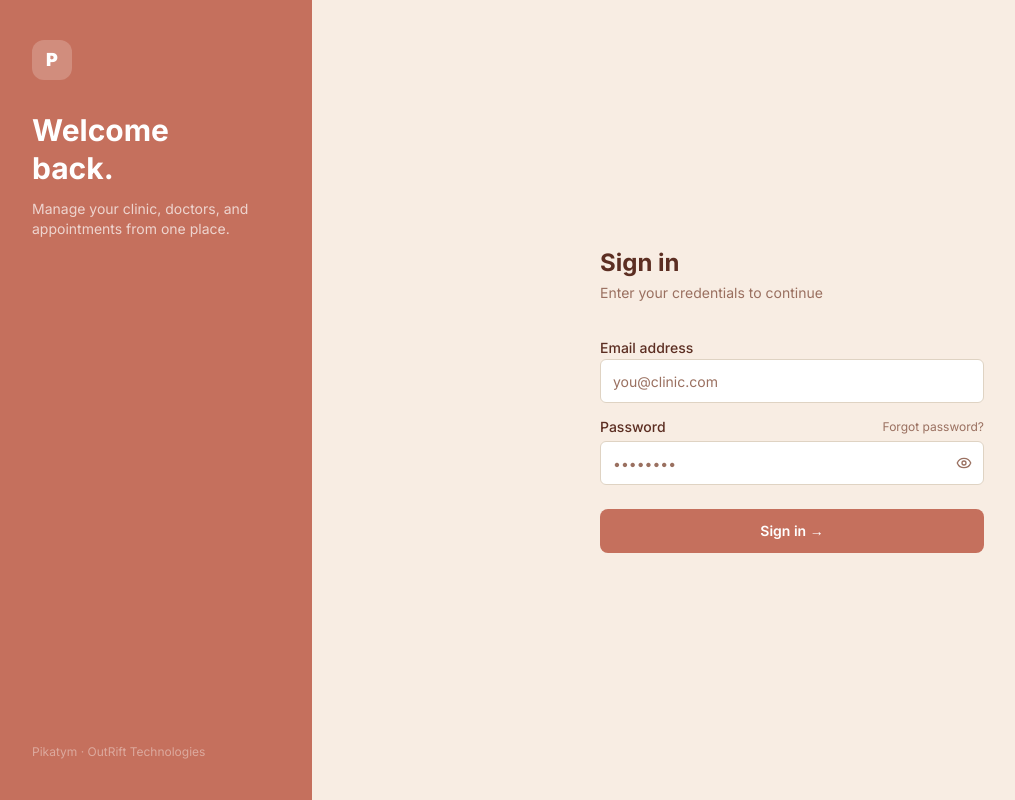
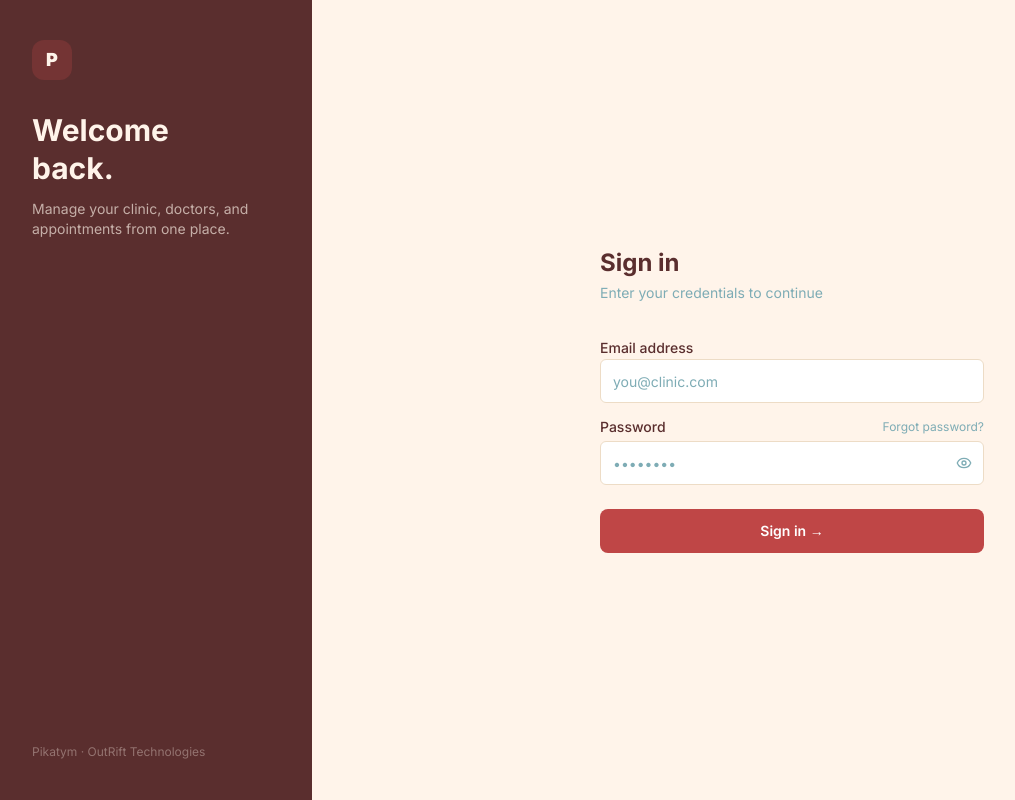
Before and after one commit to alwingodly/pidge, a Next.js app: page /admin/login in a window 1280 px wide. Shown: the whole page, without its empty margins (8-1023 px from the left). Built offline with nearby package versions, Linux system fonts and the light colour scheme.

Commit message:
eighth  commit

```diff
--- a/src/app/globals.css
+++ b/src/app/globals.css
@@ -1,97 +1,101 @@
 @import "tailwindcss";
 
 /* ── Brand Palette ────────────────────────────────────────────────────────── */
-/* #C5705D terracotta · #D0B8A8 warm-taupe · #DFD3C3 linen · #F8EDE3 cream  */
+/* #BF4646 deep-red · #EDDCC6 warm-beige · #FFF4EA soft-cream · #7EACB5 teal */
 
 :root {
   --background:          #ffffff;
-  --foreground:          #5C2E22;
+  --foreground:          #5A2E2E;
 
   --card:                #ffffff;
-  --card-foreground:     #5C2E22;
+  --card-foreground:     #5A2E2E;
   --popover:             #ffffff;
-  --popover-foreground:  #5C2E22;
+  --popover-foreground:  #5A2E2E;
 
-  --primary:             #C5705D;
+  --primary:             #BF4646;
   --primary-foreground:  #ffffff;
 
-  --secondary:           #F8EDE3;
-  --secondary-foreground:#5C2E22;
+  --secondary:           #EDDCC6;
+  --secondary-foreground:#5A2E2E;
 
-  --muted:               #F8EDE3;
-  --muted-foreground:    #9A7060;
+  --muted:               #FFF4EA;
+  --muted-foreground:    #7EACB5;
 
-  --accent:              #D0B8A8;
-  --accent-foreground:   #5C2E22;
+  --accent:              #7EACB5;
+  --accent-foreground:   #ffffff;
 
-  --destructive:         #A85040;
+  --destructive:         #BF4646;
   --destructive-foreground: #ffffff;
 
-  --border:              #DFD3C3;
-  --input:               #DFD3C3;
-  --ring:                #C5705D;
+  --border:              #EDDCC6;
+  --input:               #EDDCC6;
+  --ring:                #BF4646;
 
   --radius:              0.5rem;
-  --page-bg:             #F8EDE3;
+  --page-bg:             #FFF4EA;
 
   /* Sidebar tokens */
-  --sidebar-bg:            #C5705D;
-  --sidebar-text:          rgba(255, 255, 255, 0.65);
-  --sidebar-text-active:   #ffffff;
-  --sidebar-active-bg:     rgba(248, 237, 227, 0.20);
+  --sidebar-bg:            #5A2E2E;
+  --sidebar-text:          rgba(255, 244, 234, 0.65);
+  --sidebar-text-active:   #FFF4EA;
+  --sidebar-active-bg:     rgba(191, 70, 70, 0.25);
   --sidebar-hover-bg:      rgba(255, 255, 255, 0.10);
-  --sidebar-border:        rgba(255, 255, 255, 0.12);
-  --sidebar-section-label: rgba(255, 255, 255, 0.35);
-  --sidebar-toggle-bg:     #ffffff;
-  --sidebar-toggle-fg:     #C5705D;
-  --sidebar-toggle-border: #DFD3C3;
+  --sidebar-border:        rgba(255, 244, 234, 0.10);
+  --sidebar-section-label: rgba(255, 244, 234, 0.40);
+  --sidebar-toggle-bg:     #FFF4EA;
+  --sidebar-toggle-fg:     #5A2E2E;
+  --sidebar-toggle-border: #EDDCC6;
 
   /* Card / panel tokens */
-  --card-divider:             #DFD3C3;
+  --card-divider:             #EDDCC6;
 
   /* "Next up" feature card */
-  --nextup-bg:                #C5705D;
-  --nextup-fg:                #ffffff;
-  --nextup-label:             rgba(255, 255, 255, 0.45);
-  --nextup-muted:             rgba(255, 255, 255, 0.60);
-  --nextup-hover-fg:          #F8EDE3;
+  --nextup-bg:                #5A2E2E;
+  --nextup-fg:                #FFF4EA;
+  --nextup-label:             rgba(255, 244, 234, 0.55);
+  --nextup-muted:             rgba(255, 244, 234, 0.65);
+  --nextup-hover-fg:          #ffffff;
 
   /* Attention indicator dot */
-  --attention-dot:            #D0B8A8;
+  --attention-dot:            #BF4646;
 
   /* Status pill tokens */
-  --status-pending-bg:        #FEF3C7;
-  --status-pending-fg:        #92400E;
-  --status-pending-ring:      #FDE68A;
-  --status-approved-bg:       #D1FAE5;
-  --status-approved-fg:       #065F46;
-  --status-approved-ring:     #A7F3D0;
-  --status-cancelled-bg:      #FEE2E2;
-  --status-cancelled-fg:      #DC2626;
-  --status-cancelled-ring:    #FECACA;
-  --status-completed-bg:      #F8EDE3;
-  --status-completed-fg:      #5C2E22;
-  --status-completed-ring:    #D0B8A8;
-  --status-noshow-bg:         #FFF7ED;
-  --status-noshow-fg:         #EA580C;
-  --status-noshow-ring:       #FED7AA;
+  --status-pending-bg:        #F6E3D3;
+  --status-pending-fg:        #8A5A2B;
+  --status-pending-ring:      #EDD0B5;
+
+  --status-approved-bg:       #D6E8EB;
+  --status-approved-fg:       #2F6F7C;
+  --status-approved-ring:     #BFDCE0;
+
+  --status-cancelled-bg:      #F2CFCF;
+  --status-cancelled-fg:      #7A1F1F;
+  --status-cancelled-ring:    #E8B4B4;
+
+  --status-completed-bg:      #EDDCC6;
+  --status-completed-fg:      #5A2E2E;
+  --status-completed-ring:    #BF4646;
+
+  --status-noshow-bg:         #FCE9DF;
+  --status-noshow-fg:         #A14B2A;
+  --status-noshow-ring:       #F5D2C3;
 
   /* Chart slice colors */
-  --chart-pending:            #D97706;
-  --chart-approved:           #059669;
-  --chart-completed:          #C5705D;
-  --chart-cancelled:          #5C2E22;
-  --chart-noshow:             #9A7060;
+  --chart-pending:            #BF4646;
+  --chart-approved:           #7EACB5;
+  --chart-completed:          #5A2E2E;
+  --chart-cancelled:          #D27C7C;
+  --chart-noshow:             #A89A8A;
 
   /* Login tokens */
-  --login-page-bg:         #F8EDE3;
-  --login-panel-bg:        #C5705D;
-  --login-panel-fg:        #ffffff;
-  --login-panel-muted:     rgba(255, 255, 255, 0.70);
-  --login-panel-faint:     rgba(255, 255, 255, 0.40);
-  --login-badge-bg:        rgba(255, 255, 255, 0.20);
-  --login-btn-bg:          #C5705D;
-  --login-btn-hover:       #A85040;
+  --login-page-bg:         #FFF4EA;
+  --login-panel-bg:        #5A2E2E;
+  --login-panel-fg:        #FFF4EA;
+  --login-panel-muted:     rgba(255, 244, 234, 0.65);
+  --login-panel-faint:     rgba(255, 244, 234, 0.35);
+  --login-badge-bg:        rgba(191, 70, 70, 0.25);
+  --login-btn-bg:          #BF4646;
+  --login-btn-hover:       #7EACB5;
   --login-btn-fg:          #ffffff;
   --login-input-bg:        #ffffff;
 }
--- a/src/components/admin/DayCalendar.tsx
+++ b/src/components/admin/DayCalendar.tsx
@@ -414,16 +414,14 @@ export default function DayCalendar({ isTenantAdmin }: { isTenantAdmin: boolean
                         const end  = addMins(appt.time, appt.duration)
                         const wide = appt.duration >= 50
                         const med  = appt.duration >= 20
-                        const status = statusMeta(appt.status)
-                        const StatusIcon = status?.icon
 
                         return (
                           <button
                             type="button"
                             key={appt.id}
                             onClick={(event) => openAppointment(appt, doc, c, end, event)}
-                            title={`${appt.patientName}\n${appt.time}–${end} · ${appt.service}\n${appt.status.replace("_", " ")} · ${appt.bookingRef}`}
-                            className={`absolute z-[2] block cursor-pointer overflow-hidden rounded-none border border-black/10 text-left transition-[filter] hover:brightness-110 focus:outline-none focus:ring-2 focus:ring-ring focus:ring-offset-1 ${status?.blockClass ?? ""}`}
+                            title={`${appt.patientName}\n${appt.time}–${end} · ${appt.service}\n${appt.bookingRef}`}
+                            className="absolute z-[2] block cursor-pointer overflow-hidden rounded-none border border-black/10 text-left transition-[filter] hover:brightness-110 focus:outline-none focus:ring-2 focus:ring-ring focus:ring-offset-1"
                             style={{
                               left:      xPct(s),
                               width:     wPct(appt.duration),
@@ -434,21 +432,6 @@ export default function DayCalendar({ isTenantAdmin }: { isTenantAdmin: boolean
                               boxShadow: "0 1px 2px rgba(0,0,0,0.14), inset 0 1px 0 rgba(255,255,255,0.16)",
                             }}
                           >
-                            {status && (
-                              <span
-                                className="absolute inset-y-0 left-0 w-1"
-                                style={{ background: status.accent }}
-                              />
-                            )}
-                            {status && StatusIcon && (
-                              <span
-                                className="absolute right-1 top-1 flex size-4 items-center justify-center rounded-[2px] bg-white/90 shadow-sm"
-                                style={{ color: status.accent }}
-                                title={status.label}
-                              >
-                                <StatusIcon className="size-3" strokeWidth={2.5} />
-                              </span>
-                            )}
                             <span className="flex h-full min-w-0 flex-col justify-center px-2">
                               {med && (
                                 <span className="truncate text-[10px] font-bold leading-tight text-white">
@@ -498,7 +481,6 @@ export default function DayCalendar({ isTenantAdmin }: { isTenantAdmin: boolean
       <AppointmentDetailSheet
         appointmentId={detailId}
         onClose={() => setDetailId(null)}
-        onStatusChange={updateAppointmentStatus}
       />
     </div>
   )
--- a/src/lib/auth.ts
+++ b/src/lib/auth.ts
@@ -4,7 +4,8 @@ import { prisma } from "@/lib/db"
 import bcrypt from "bcryptjs"
 
 export const { handlers, auth, signIn, signOut } = NextAuth({
-  secret: process.env.AUTH_SECRET ?? process.env.NEXTAUTH_SECRET,
+  secret:     process.env.AUTH_SECRET ?? process.env.NEXTAUTH_SECRET,
+  trustHost:  true,
   providers: [
     Credentials({
       credentials: {
```
